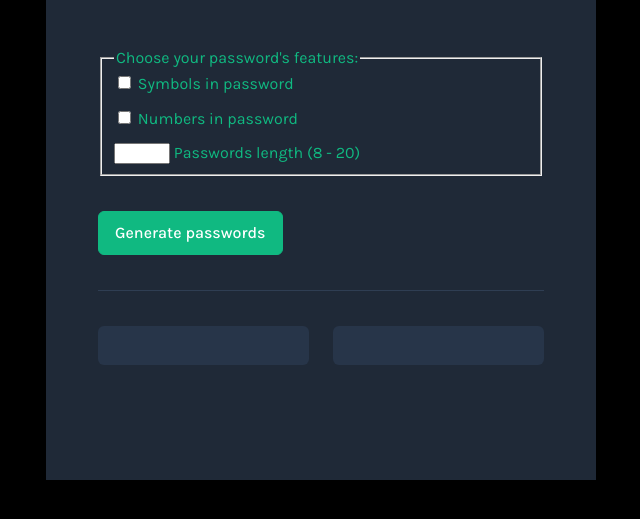
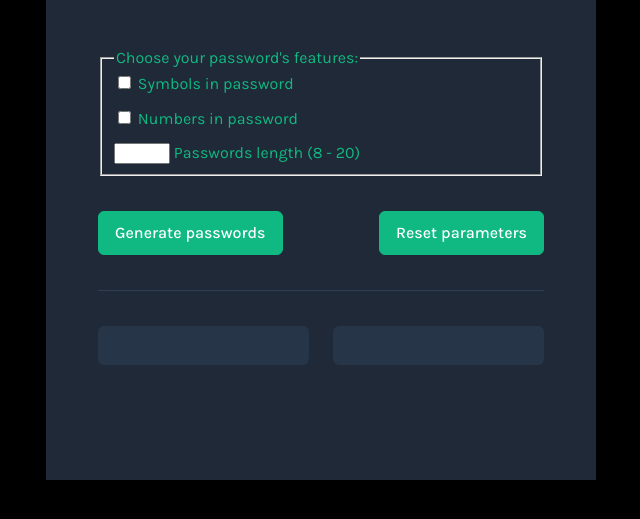
Before and after one commit to AnastasiiaHombalevska/random-password-generator, a website built with Vite: page index.html in a window 1280 px wide. Shown: the part 299-818 px from the top of the page, without its empty margins (319-959 px from the left). Built offline with nearby package versions, Linux system fonts and the light colour scheme.

Commit message:
add reset params button

```diff
--- a/index.css
+++ b/index.css
@@ -49,6 +49,11 @@ p {
   margin-bottom: 35px;
 }
 
+.btn-container {
+  display: flex;
+   justify-content: space-between;
+}
+
 .btn {
   font-family: inherit;
   font-weight: 500;
--- a/index.html
+++ b/index.html
@@ -44,7 +44,10 @@
                 </div>
               </fieldset>
 
-              <button class="btn" onclick="generatePasswords()">Generate passwords</button>
+              <div class="btn-container">
+                <button class="btn" onclick="generatePasswords()">Generate passwords</button>
+                <button class="btn" onclick="resetParams()">Reset parameters</button>
+              </div>
             </div>
 
             <div class="results-container">
--- a/index.js
+++ b/index.js
@@ -48,6 +48,15 @@ function generatePasswords() {
   secondParol.textContent = secondPassword;
 }
 
+function resetParams() {
+  digits = false;
+  symbols = false;
+  PASSWORD_LENGTH = 8;
+
+  inputSymbols.checked = false;
+  inputNumbers.checked = false;
+  inputLength.value = '';
+}
 
 function getRandomChar(arr) {
   return Math.floor(Math.random() * arr.length);
```
